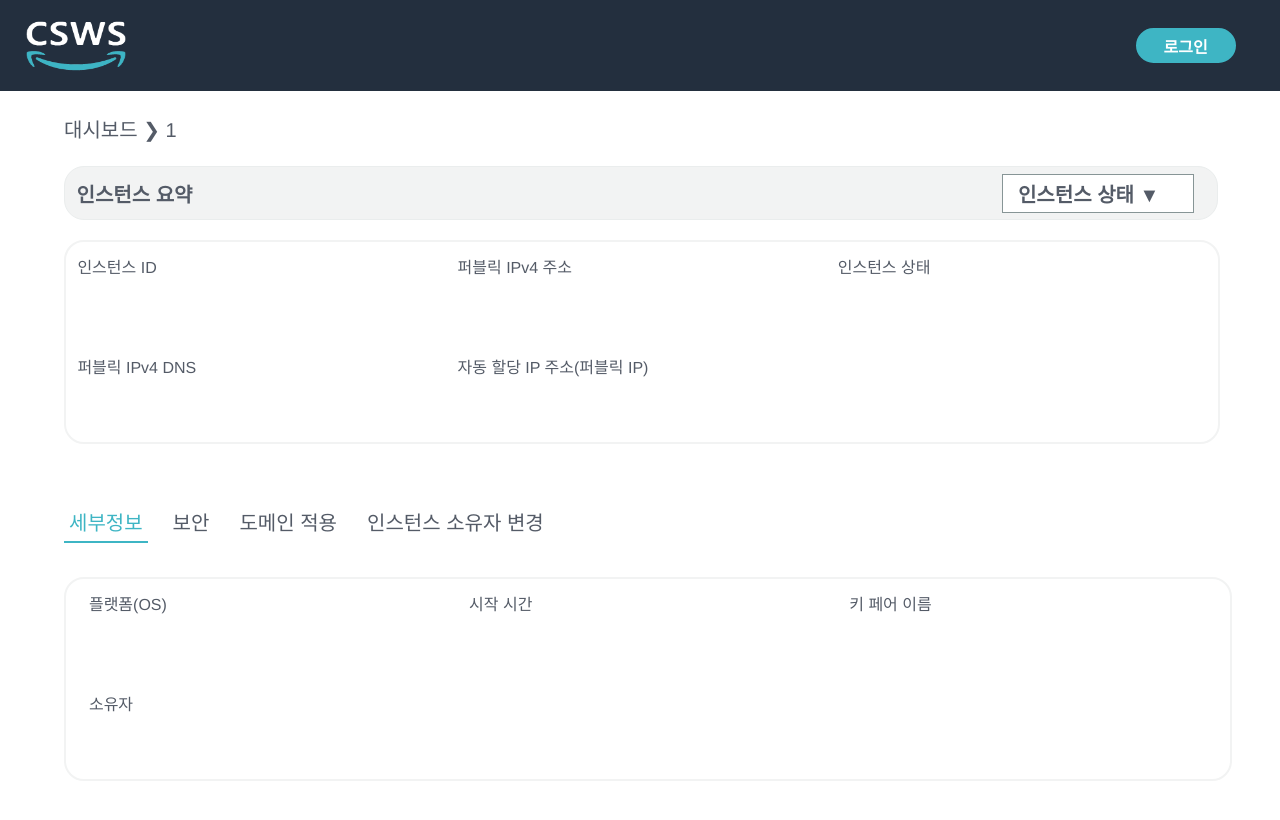
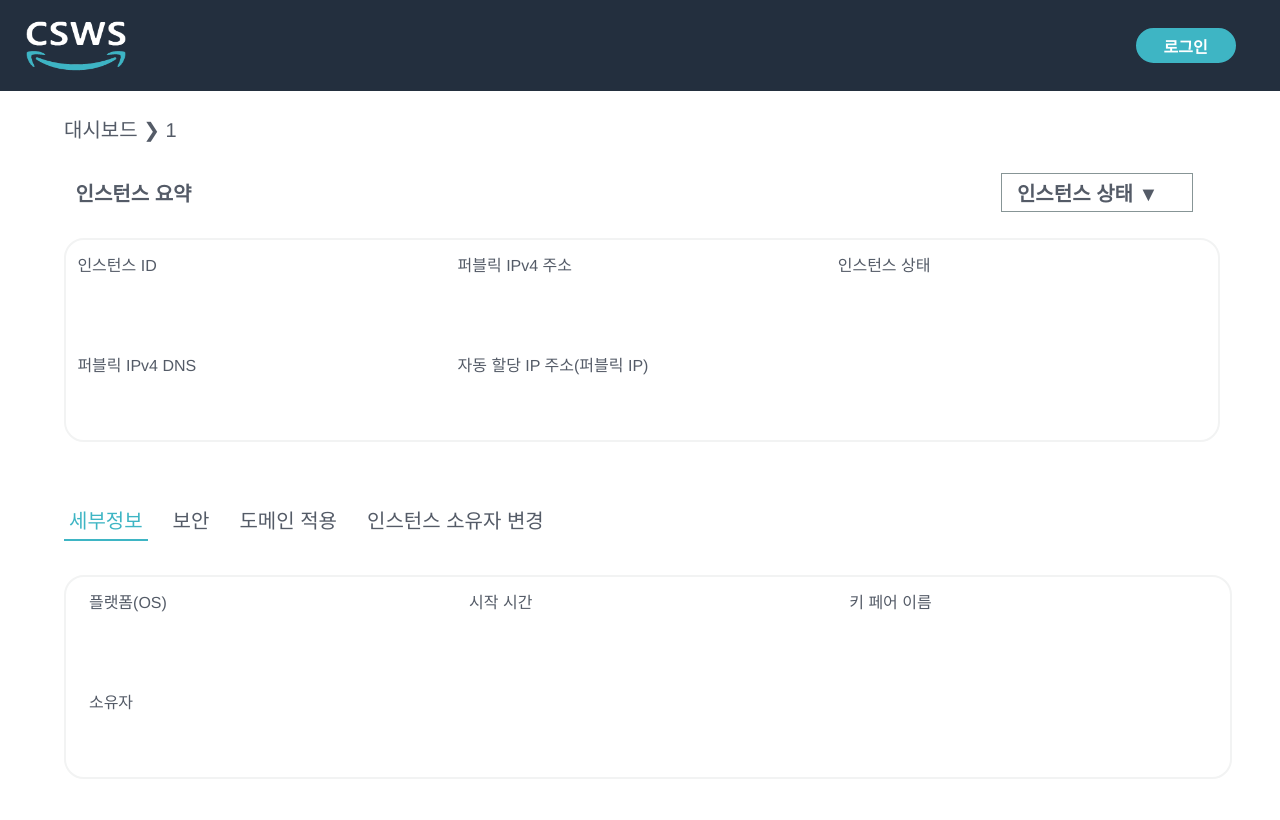
Before and after one commit to DonghyeonKang/CLMS, a React (Create React App) app in the folder frontend/: page /dashboard/1 in a window 1280 px wide. Shown: the top 820 px of the page. Built offline with nearby package versions, Linux system fonts and the light colour scheme.

Commit message:
Update UI
UI 수정

```diff
--- a/frontend/src/components/Instance/InstanceDetail/InstanceDescription.js
+++ b/frontend/src/components/Instance/InstanceDetail/InstanceDescription.js
@@ -53,8 +53,6 @@ const DetailHeader = styled.div`
   display: flex;
   align-items: center;
   justify-content: space-between;
-  background-color: #f2f3f3;
-  border: 1px solid #eaeded;
   border-radius: 20px;
   width: 100%;
   min-width: 900px;
```
Also changed, not shown: 1 other file (tests, documents, lock files or other folders).
